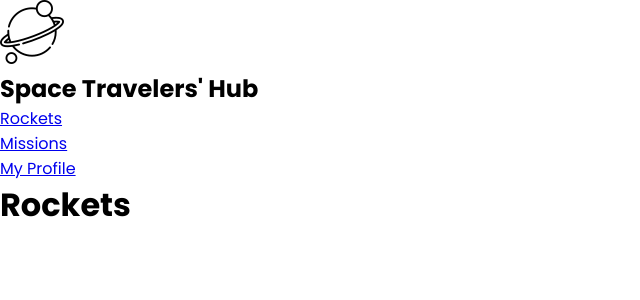
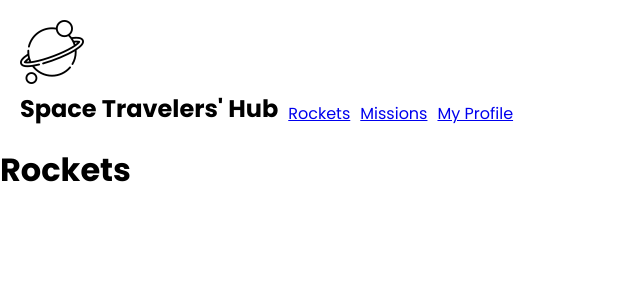
Before and after one commit to shayan1234554321/Space-Travelers-Hub, a React (Vite) app: page / in a window 1280 px wide. Shown: the top 300 px of the page, without its empty margins (0-640 px from the left). Built offline with nearby package versions, Linux system fonts and the light colour scheme.

Commit message:
add basic styling

```diff
--- a/src/App.jsx
+++ b/src/App.jsx
@@ -1,10 +1,10 @@
 import { useState } from 'react'
 import { BrowserRouter, Route, Routes } from 'react-router-dom';
-import './App.css'
-import Navbar from './components/Navbar'
+import './Styles/App.css';
+import Navbar from './components/Navbar';
 
 
-function App() {
+const  App = () => {
   const [count, setCount] = useState(0)
 
   return (
--- /dev/null
+++ b/src/Styles/Navbar.css
@@ -0,0 +1,17 @@
+.container {
+  display: flex;
+  gap: 10px;
+  align-items: center;
+  padding: 20px;
+}
+
+.logo {
+  object-fit: contain;
+}
+
+.linksList {
+  list-style-type: none;
+  display: flex;
+  gap: 10px;
+  align-self: flex-end;
+}
--- a/src/components/Navbar.jsx
+++ b/src/components/Navbar.jsx
@@ -1,14 +1,17 @@
 import React from 'react'
 import planetIcon from '../assets/planet.png';
 import { Link } from 'react-router-dom';
+import '../Styles/Navbar.css';
 
 const Navbar = () => {
   return (
     <header>
-      <nav>
-        <img src={planetIcon} alt="Planet Icon" />
-        <h1>Space Travelers&apos; Hub </h1>
-        <ul>
+      <nav className='container'>
+        <div>
+          <img className='logo' src={planetIcon} alt="Planet Icon" />
+          <h1>Space Travelers&apos; Hub </h1>
+        </div>
+        <ul className='linksList'>
           <li>
             <Link to='/'>Rockets</Link>
           </li>
```
Also changed, not shown: src/Styles/App.css (renamed from src/App.css).
